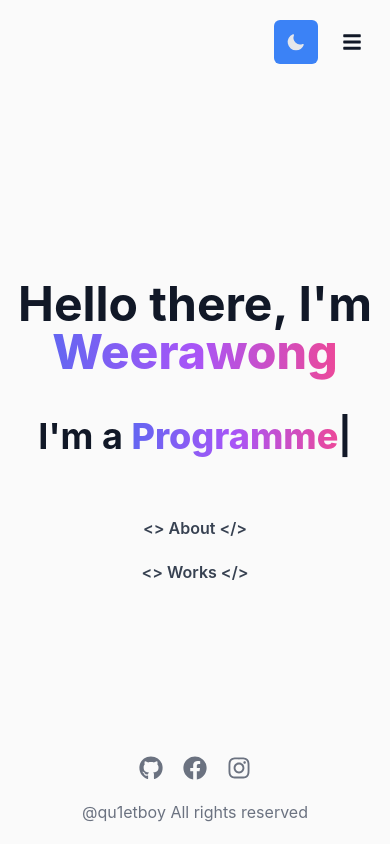
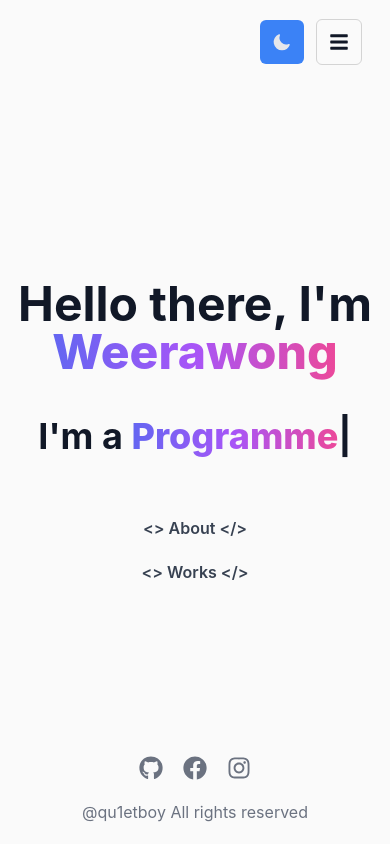
Before and after one commit to Qu1etboy/portfolio, a Next.js app: page / in a window 390 px wide. Built offline with nearby package versions, Linux system fonts and the light colour scheme.

Commit message:
style: change mobile nav design

```diff
--- /dev/null
+++ b/components/MobileNav.tsx
@@ -0,0 +1,55 @@
+import Link from "next/link";
+import { useState } from "react";
+import { FaBars } from "react-icons/fa";
+import { IoMdClose } from "react-icons/io";
+
+const MobileNav = () => {
+  const [open, setOpen] = useState(false);
+
+  return (
+    <div className="relative">
+      <button
+        onClick={() => setOpen(!open)}
+        className="border border-neutral-300 dark:border-neutral-600 rounded-md p-3 hover:bg-neutral-100 dark:hover:bg-neutral-700 duration-300"
+      >
+        {open ? (
+          <IoMdClose className="block md:hidden cursor-pointer text-xl" />
+        ) : (
+          <FaBars className="block md:hidden cursor-pointer text-xl" />
+        )}
+      </button>
+      {open && (
+        <div className="md:hidden absolute top-0 right-0 z-10 w-48 mt-16 border border-neutral-200 dark:border-neutral-700 shadow-md rounded-md">
+          <ul className="flex flex-col list-none text-center">
+            <Link
+              href="/"
+              className="p-3 cursor-pointer dark:border-neutral-800 dark:hover:bg-neutral-700 hover:bg-neutral-200 bg-neutral-100 dark:bg-neutral-800 z-10"
+            >
+              Home
+            </Link>
+            <Link
+              href="/about"
+              className="p-3 cursor-pointer dark:border-neutral-800 dark:hover:bg-neutral-700 hover:bg-neutral-200 bg-neutral-100 dark:bg-neutral-800 z-10"
+            >
+              About me
+            </Link>
+            <Link
+              href="/works"
+              className="p-3 cursor-pointer dark:hover:bg-neutral-700 hover:bg-neutral-200 bg-neutral-100 dark:bg-neutral-800 z-10"
+            >
+              Works
+            </Link>
+            <Link
+              href="https://blog.qu1etboy.vercel.app"
+              className="p-3 cursor-pointer dark:hover:bg-neutral-700 hover:bg-neutral-200 bg-neutral-100 dark:bg-neutral-800 z-10"
+            >
+              Blog
+            </Link>
+          </ul>
+        </div>
+      )}
+    </div>
+  );
+};
+
+export default MobileNav;
--- a/components/Navbar.tsx
+++ b/components/Navbar.tsx
@@ -1,13 +1,9 @@
-import { useState } from "react";
 import ThemeToggle from "./ThemeToggle";
 import Link from "next/link";
-import { FaBars } from "react-icons/fa";
-import { IoMdClose } from "react-icons/io";
-import { SlideDown } from "./Animations";
 import { useRouter } from "next/router";
+import MobileNav from "./MobileNav";
 
 const Navbar = () => {
-  const [open, setOpen] = useState(false);
   const router = useRouter();
 
   return (
@@ -26,51 +22,10 @@ const Navbar = () => {
           </div>
           <div className="flex items-center ml-auto mr-5 md:mr-0">
             <ThemeToggle />
-            <div onClick={() => setOpen(!open)}>
-              {open ? (
-                <IoMdClose className="block md:hidden ml-3 cursor-pointer text-xl" />
-              ) : (
-                <FaBars className="block md:hidden ml-3 cursor-pointer text-xl" />
-              )}
-            </div>
+            <MobileNav />
           </div>
         </div>
       </div>
-
-      <SlideDown open={open}>
-        <div
-          className={`${
-            open ? "block" : "hidden"
-          } md:hidden absolute w-full z-10 mt-20`}
-        >
-          <ul className="flex flex-col list-none text-center border-y-2 dark:border-neutral-800">
-            <Link
-              href="/"
-              className="p-3 cursor-pointer dark:border-neutral-800 dark:hover:bg-neutral-700 hover:bg-neutral-200 bg-neutral-50 dark:bg-neutral-900 z-10"
-            >
-              Home
-            </Link>
-            <Link
-              href="/about"
-              className="p-3 cursor-pointer dark:border-neutral-800 dark:hover:bg-neutral-700 hover:bg-neutral-200 bg-neutral-50 dark:bg-neutral-900 z-10"
-            >
-              About me
-            </Link>
-            <Link
-              href="/works"
-              className="p-3 cursor-pointer dark:hover:bg-neutral-700 hover:bg-neutral-200 bg-neutral-50 dark:bg-neutral-900 z-10"
-            >
-              Works
-            </Link>
-            <Link
-              href="https://blog.qu1etboy.vercel.app"
-              className="p-3 cursor-pointer dark:hover:bg-neutral-700 hover:bg-neutral-200 bg-neutral-50 dark:bg-neutral-900 z-10"
-            >
-              Blog
-            </Link>
-          </ul>
-        </div>
-      </SlideDown>
     </>
   );
 };
```
